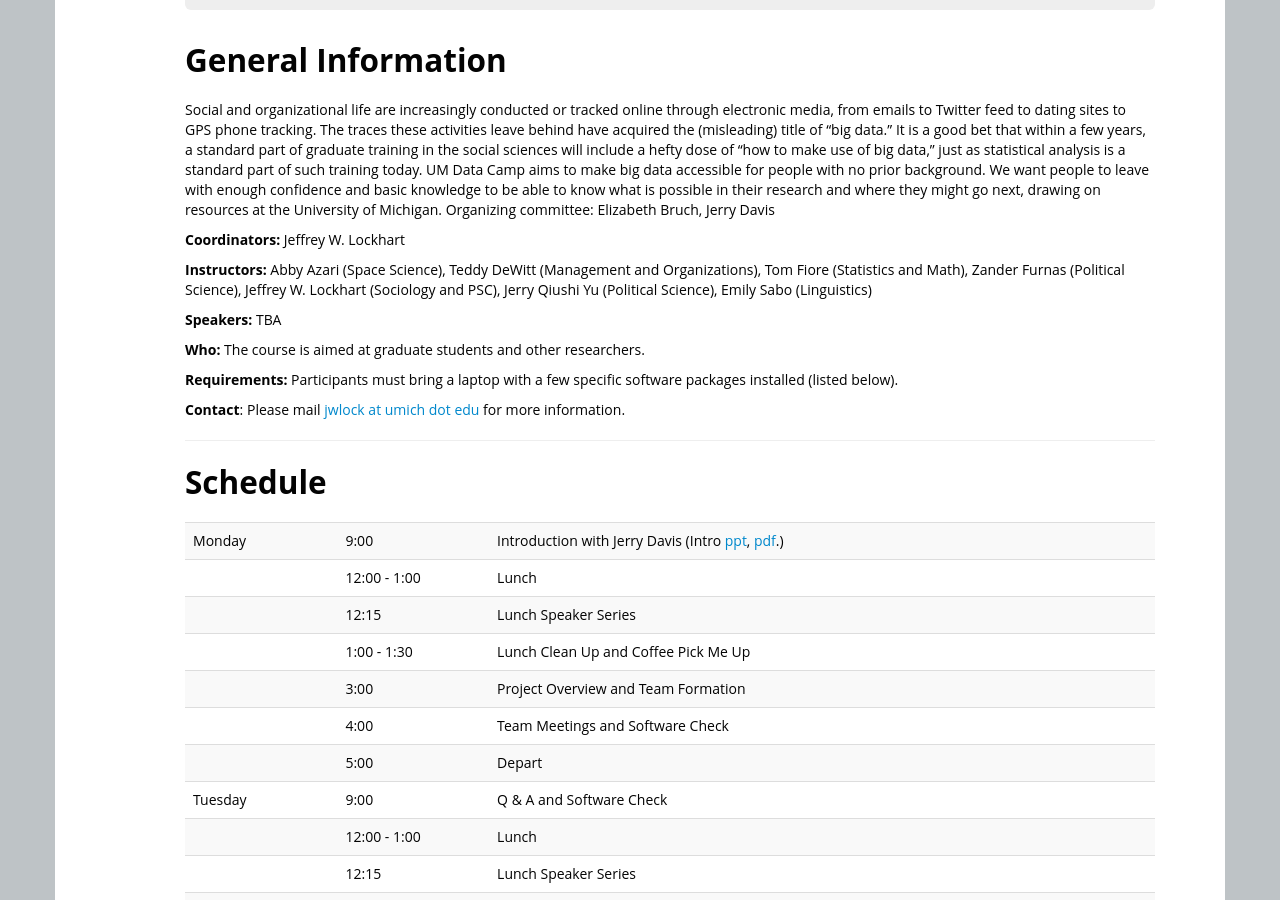
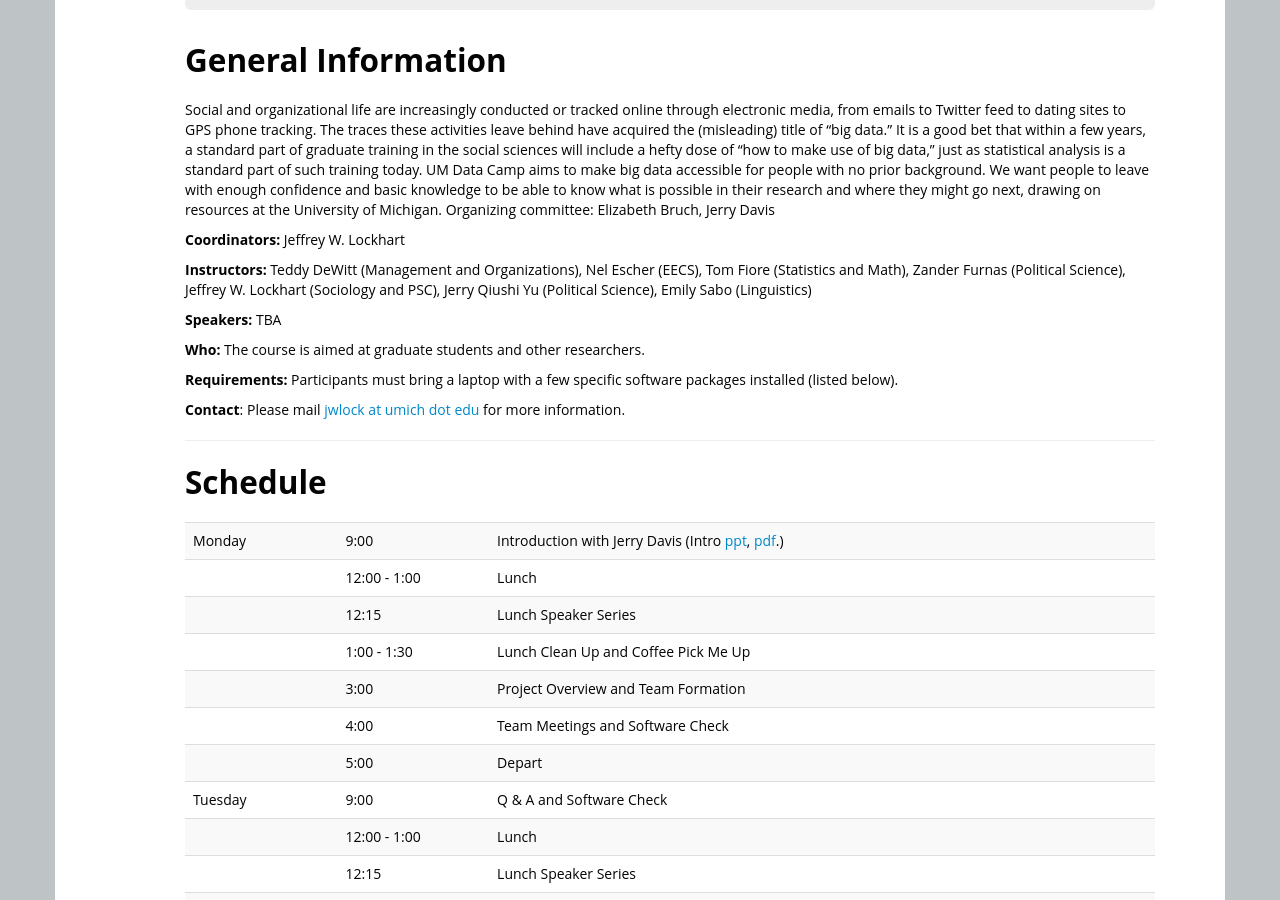
Before and after one commit to ICOSBigDataCamp/2019-summer-camp, a Jekyll site: the page built from index.html, in a window 1280 px wide and 900 px high, scrolled down 360 px. Built offline with Jekyll 4.4.1, drawn with Linux system fonts in a browser that asks for light colours.

Commit message:
changed staff

```diff
--- a/index.html
+++ b/index.html
@@ -10,7 +10,7 @@
 enddate: 2019-06-21
 registration: restricted
 coordinators: [ "Jeffrey W. Lockhart" ]
-instructor: [ "Abby Azari (Space Science)", "Teddy DeWitt (Management and Organizations)", "Tom Fiore (Statistics and Math)", "Zander Furnas (Political Science)", "Jeffrey W. Lockhart (Sociology and PSC)", "Jerry Qiushi Yu (Political Science)", "Emily Sabo (Linguistics)"]
+instructor: [ "Teddy DeWitt (Management and Organizations)", "Nel Escher (EECS)", "Tom Fiore (Statistics and Math)", "Zander Furnas (Political Science)", "Jeffrey W. Lockhart (Sociology and PSC)", "Jerry Qiushi Yu (Political Science)", "Emily Sabo (Linguistics)"]
 speakers: ["TBA"]
 contact: jwlock at umich dot edu
 ---
```
